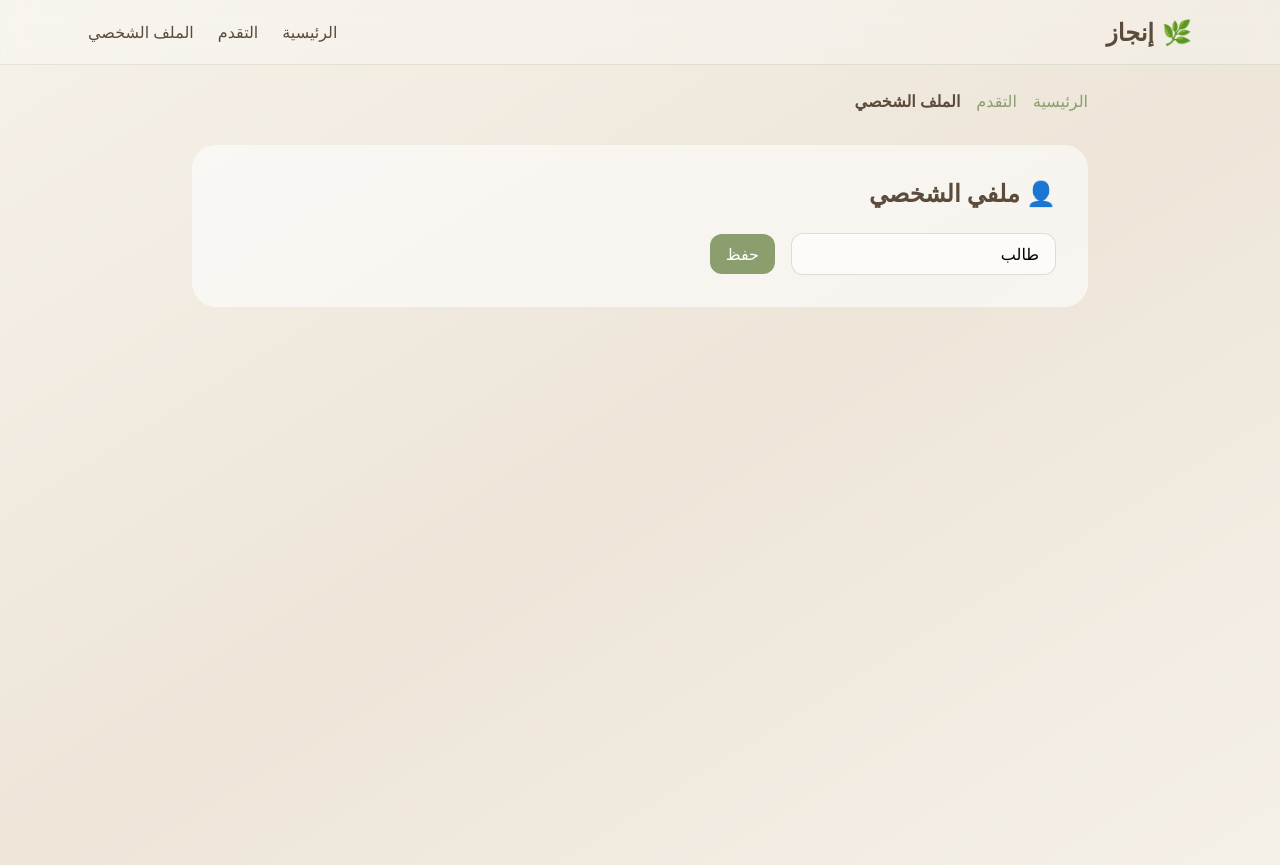
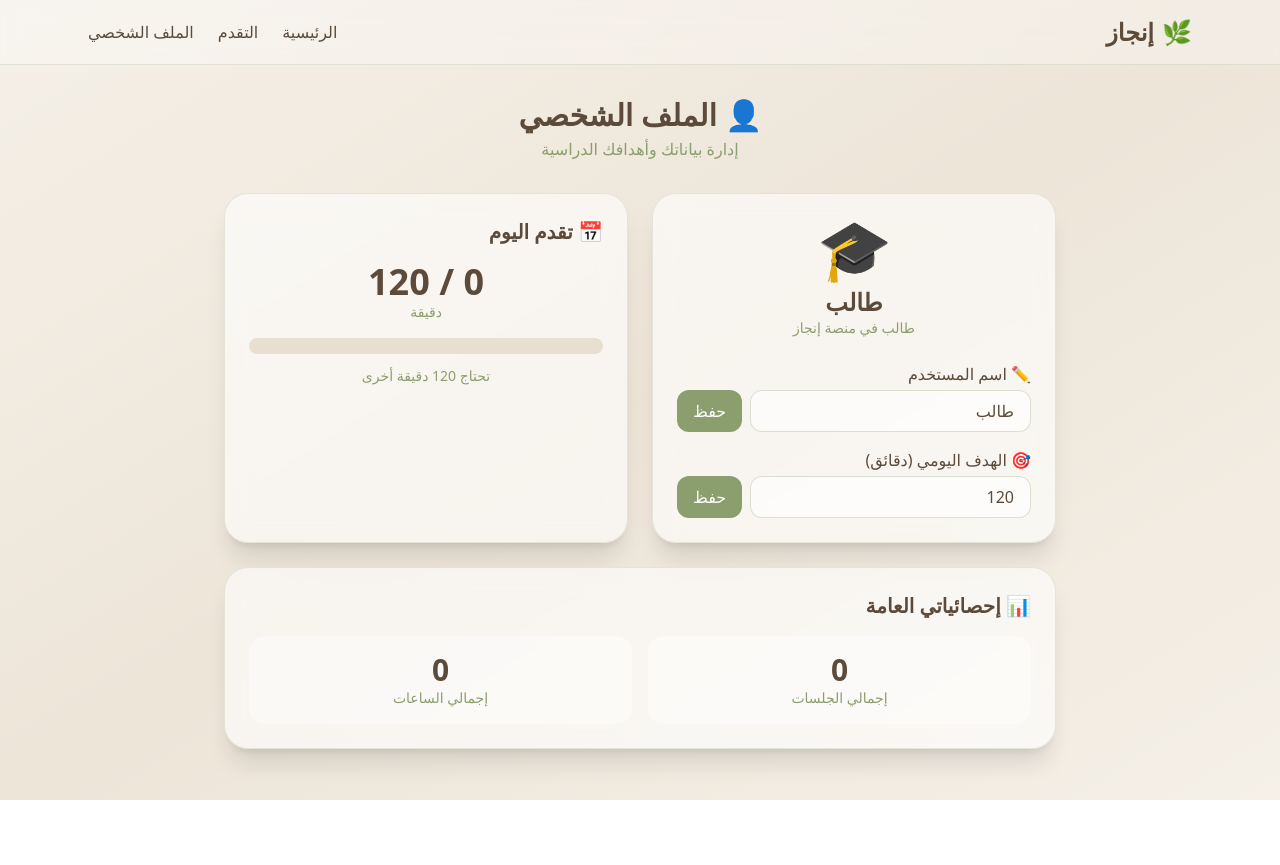
Before and after one commit to rahaf489/ENj, a Next.js app: page /profile in a window 1280 px wide. After the commit the page ends 800 px from the top, so only its background shows below. Built offline with nearby package versions, Linux system fonts and the light colour scheme.

Commit message:
Enhance ProfilePage with session tracking and goals

```diff
--- a/app/profile/page.tsx
+++ b/app/profile/page.tsx
@@ -2,46 +2,103 @@
 'use client';
 
 import { useState, useEffect } from 'react';
-import Link from 'next/link';
 
 export default function ProfilePage() {
+  const [sessions, setSessions] = useState<any[]>([]);
   const [username, setUsername] = useState('طالب');
+  const [studyGoal, setStudyGoal] = useState(120);
 
   useEffect(() => {
-    const saved = localStorage.getItem('enjaz_username');
-    if (saved) setUsername(saved);
+    const saved = localStorage.getItem('enjaz_sessions');
+    if (saved) setSessions(JSON.parse(saved));
+
+    const savedName = localStorage.getItem('enjaz_username');
+    if (savedName) setUsername(savedName);
+
+    const savedGoal = localStorage.getItem('enjaz_goal');
+    if (savedGoal) setStudyGoal(parseInt(savedGoal));
   }, []);
 
-  const saveName = () => {
+  const today = new Date();
+  const todayStart = new Date(today.getFullYear(), today.getMonth(), today.getDate());
+  const todayMinutes = sessions.filter(s => new Date(s.startTime) >= todayStart).reduce((sum, s) => sum + s.durationMinutes, 0);
+  const progressPercent = Math.min(100, (todayMinutes / studyGoal) * 100);
+
+  const totalMinutes = sessions.reduce((sum, s) => sum + s.durationMinutes, 0);
+  const totalSessions = sessions.length;
+
+  const saveUsername = () => {
     localStorage.setItem('enjaz_username', username);
-    alert('تم الحفظ!');
+    alert('✅ تم حفظ الاسم!');
+  };
+
+  const saveGoal = () => {
+    localStorage.setItem('enjaz_goal', studyGoal.toString());
+    alert('✅ تم حفظ الهدف!');
   };
 
   return (
-    <div className="min-h-screen bg-gradient-to-br from-[#F5F0E8] via-[#EDE5D8] to-[#F5F0E8] p-6">
-      <div className="max-w-4xl mx-auto">
-        <div className="flex gap-4 mb-8">
-          <Link href="/" className="text-[#8B9E6E]">الرئيسية</Link>
-          <Link href="/progress" className="text-[#8B9E6E]">التقدم</Link>
-          <Link href="/profile" className="text-[#5C4B3A] font-bold">الملف الشخصي</Link>
+    <div className="max-w-4xl mx-auto p-6 md:p-8">
+      <div className="text-center mb-8">
+        <h1 className="text-3xl font-bold text-[#5C4B3A]">👤 الملف الشخصي</h1>
+        <p className="text-[#8B9E6E] mt-1">إدارة بياناتك وأهدافك الدراسية</p>
+      </div>
+
+      <div className="grid md:grid-cols-2 gap-6">
+        {/* معلومات المستخدم */}
+        <div className="bg-white/60 backdrop-blur-md rounded-3xl border border-[#8B9E6E]/20 shadow-xl p-6">
+          <div className="text-center mb-6">
+            <div className="text-6xl mb-2">🎓</div>
+            <div className="text-2xl font-bold text-[#5C4B3A]">{username}</div>
+            <p className="text-[#8B9E6E] text-sm">طالب في منصة إنجاز</p>
+          </div>
+
+          <div className="space-y-4">
+            <div>
+              <label className="block text-[#5C4B3A] mb-1">✏️ اسم المستخدم</label>
+              <div className="flex gap-2">
+                <input type="text" value={username} onChange={(e) => setUsername(e.target.value)} className="flex-1 px-4 py-2 rounded-xl bg-white/60 border border-[#8B9E6E]/30 focus:outline-none focus:border-[#8B9E6E] text-[#5C4B3A]" />
+                <button onClick={saveUsername} className="px-4 py-2 rounded-xl bg-[#8B9E6E] text-white hover:bg-[#7A8D5E] transition">حفظ</button>
+              </div>
+            </div>
+
+            <div>
+              <label className="block text-[#5C4B3A] mb-1">🎯 الهدف اليومي (دقائق)</label>
+              <div className="flex gap-2">
+                <input type="number" value={studyGoal} onChange={(e) => setStudyGoal(parseInt(e.target.value) || 0)} className="flex-1 px-4 py-2 rounded-xl bg-white/60 border border-[#8B9E6E]/30 focus:outline-none focus:border-[#8B9E6E] text-[#5C4B3A]" />
+                <button onClick={saveGoal} className="px-4 py-2 rounded-xl bg-[#8B9E6E] text-white hover:bg-[#7A8D5E] transition">حفظ</button>
+              </div>
+            </div>
+          </div>
         </div>
 
-        <div className="bg-white/60 rounded-3xl p-8">
-          <h1 className="text-2xl font-bold text-[#5C4B3A] mb-6">👤 ملفي الشخصي</h1>
+        {/* تقدم اليوم */}
+        <div className="bg-white/60 backdrop-blur-md rounded-3xl border border-[#8B9E6E]/20 shadow-xl p-6">
+          <h3 className="text-xl font-bold mb-4 text-[#5C4B3A]">📅 تقدم اليوم</h3>
+          <div className="text-center mb-4">
+            <div className="text-4xl font-bold text-[#5C4B3A]">{todayMinutes} / {studyGoal}</div>
+            <div className="text-sm text-[#8B9E6E]">دقيقة</div>
+          </div>
+          <div className="w-full bg-[#E8DFD0] rounded-full h-4">
+            <div className="bg-gradient-to-r from-[#8B9E6E] to-[#A8B89A] rounded-full h-4 transition-all" style={{ width: `${progressPercent}%` }} />
+          </div>
+          <p className="text-center text-[#8B9E6E] text-sm mt-3">
+            {progressPercent >= 100 ? '🎉 أتممت هدف اليوم! 🎉' : `تحتاج ${studyGoal - todayMinutes} دقيقة أخرى`}
+          </p>
+        </div>
+      </div>
 
-          <div className="flex gap-4 items-center">
-            <input
-              type="text"
-              value={username}
-              onChange={(e) => setUsername(e.target.value)}
-              className="px-4 py-2 rounded-xl border border-[#8B9E6E]/30 bg-white/60"
-            />
-            <button
-              onClick={saveName}
-              className="px-4 py-2 rounded-xl bg-[#8B9E6E] text-white"
-            >
-              حفظ
-            </button>
+      {/* إحصائيات سريعة */}
+      <div className="mt-6 bg-white/60 backdrop-blur-md rounded-3xl border border-[#8B9E6E]/20 shadow-xl p-6">
+        <h3 className="text-xl font-bold mb-4 text-[#5C4B3A]">📊 إحصائياتي العامة</h3>
+        <div className="grid grid-cols-2 gap-4">
+          <div className="text-center p-4 bg-white/40 rounded-2xl">
+            <div className="text-3xl font-bold text-[#5C4B3A]">{totalSessions}</div>
+            <div className="text-sm text-[#8B9E6E]">إجمالي الجلسات</div>
+          </div>
+          <div className="text-center p-4 bg-white/40 rounded-2xl">
+            <div className="text-3xl font-bold text-[#5C4B3A]">{Math.floor(totalMinutes / 60)}</div>
+            <div className="text-sm text-[#8B9E6E]">إجمالي الساعات</div>
           </div>
         </div>
       </div>
```
